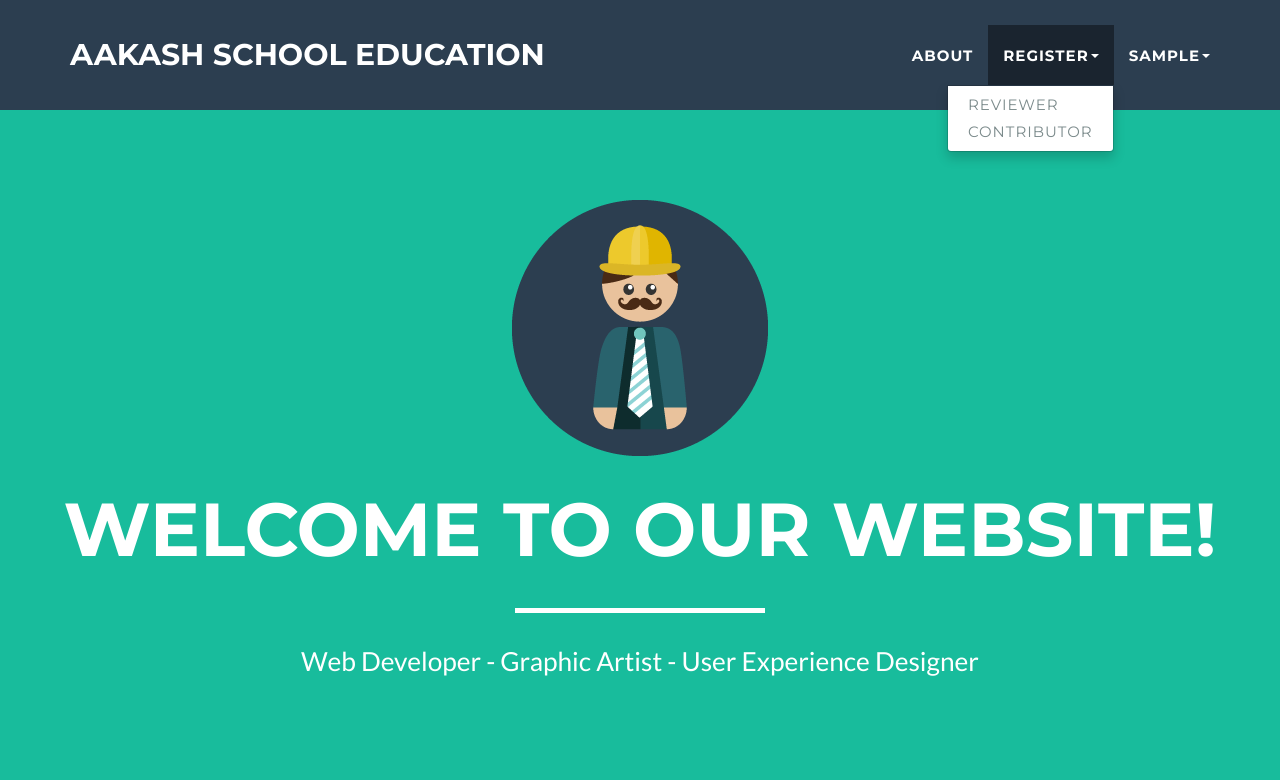
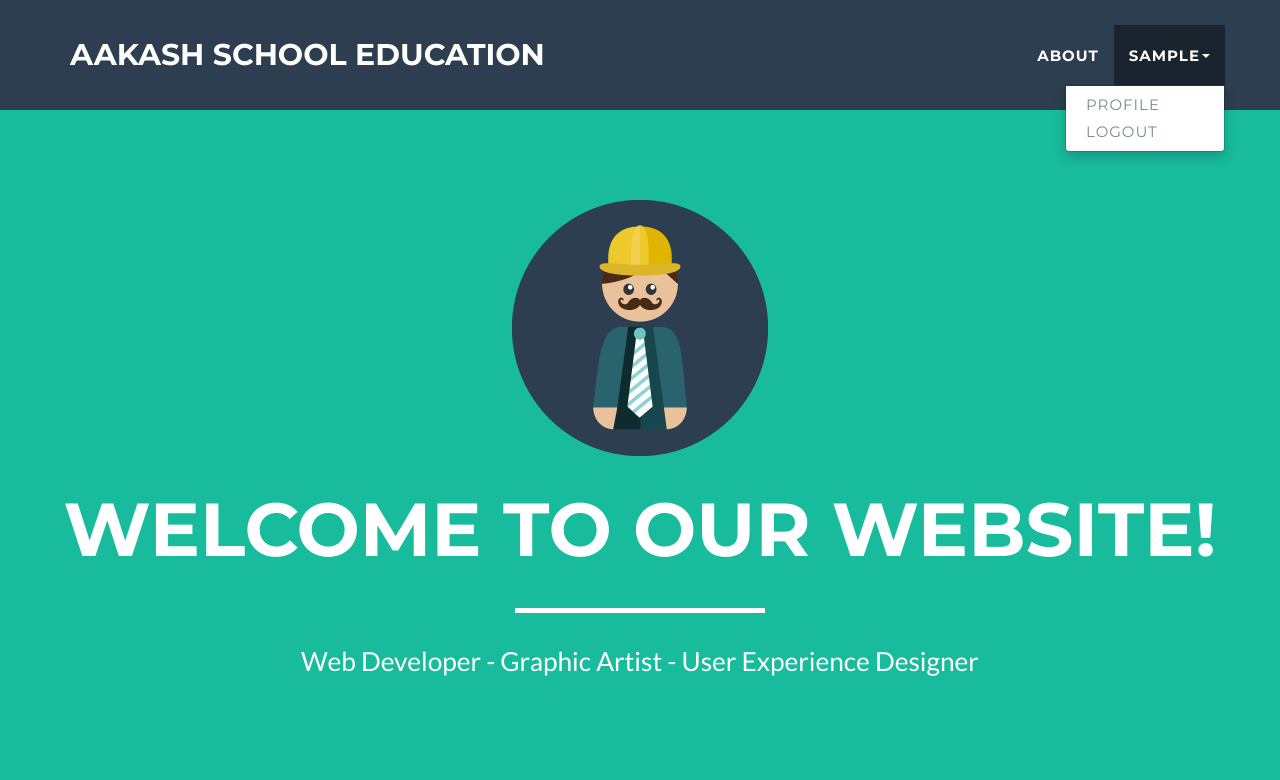
Before and after one commit to sudheer2980/webportal, a Django app: page / in a window 1280 px wide, after a click on "SAMPLE". Shown: the top 780 px of the page. Run offline with Django 3.2, Linux system fonts and the light colour scheme; the visitor is signed in with stand-in values (Sample User, id 1); data comes from the database, SQL or seed files in the repository; data that the repository does not hold is empty; parts of the project's set-up code (start-up, migrations or seed data) failed here and were passed over; some libraries are stand-ins or nearby versions.

Commit message:
Subject: Upload form.
Description:

- Display list of topics in Contributor's profile page.

```diff
--- a/templates/base.html
+++ b/templates/base.html
@@ -9,7 +9,7 @@
     <meta name="description" content="">
     <meta name="author" content="">
 
-    <title>{% block title %}IIT Summer Internship{% endblock title %}</title>
+    <title>{% block title %}Aakash School Education{% endblock title %}</title>
 
     <!-- Bootstrap Core CSS -->
     <link href="{% static 'css/bootstrap.min.css' %}" rel="stylesheet" type="text/css">
@@ -54,14 +54,31 @@
                     <li class="page-scroll">
                         <a href="/about/">About</a>
                     </li>
-		    {% if user in contributor %}
-		    <li class="page-scroll">
-			<a href="/contributor/profile/(?P<contri_username>\w+)/">upload</li>
-		    {% elif user in reviewer %}
-		      <li class="page-scroll">
-			<a href="/reviewer/profile/">review</li>
+
+
+
+	             {% if user.is_authenticated %}
+
+		    <!--  {% if contributor %} -->
+		    <!-- <li class="page-scroll"> -->
+		    <!--   <a href="/contributor/upload/">upload</a> -->
+		    <!-- </li> -->
+		    <!-- {% elif user in reviewer %} -->
+		    <!--   <li class="page-scroll"> -->
+		    <!-- 	<a href="/reviewer/profile/">review</li> -->
+		    <!--   {% endif %} -->
+
+
+		    <li class="dropdown">
+		      <a href="" class="dropdown-toggle"
+		         data-toggle="dropdown">{{user.username}}<b class="caret"></b></a>
+		      <ul class="dropdown-menu">
+			<li><a href="/contributor/profile/">Profile</a></li>
+			<li><a href="/logout/">Logout</a></li>
+		      </ul>
+		    </li>
 		    {% else %}
-		     <li class="dropdown">
+		    <li class="dropdown">
 		       <a href="#" class="dropdown-toggle"
 		          data-toggle="dropdown">Register<b class="caret"></b></a>
 		       <ul class="dropdown-menu">
@@ -69,18 +86,9 @@
 			 <li><a href="/contributor/signup/">Contributor</a></li>
 		       </ul>
 		     </li>
+		    <li><a href="/login/">Login</a></li>
 		    {% endif %}
-	             {% if user.is_authenticated %}
-		     <li class="dropdown">
-		       <a href="#" class="dropdown-toggle"
-		          data-toggle="dropdown">{{user.username}}<b class="caret"></b></a>
-		       <ul class="dropdown-menu">
-			 <li><a href="/logout/">Logout</a></li>
-		       </ul>
-		     </li>
-		     {% else %}
-		        <li><a href="/login/">Login</a></li>
-		     {% endif %}
+
                 </ul>
             </div>
             <!-- /.navbar-collapse -->
--- a/templates/contributor.html
+++ b/templates/contributor.html
@@ -18,7 +18,8 @@
 	    {% endfor %}
           </div>
       	  <div class="col-md-3"><br/></br/>
-				<strong>Welcome {{contri_username}}</strong><br/></br>
+
+<strong>Welcome {{user.first_name}}</strong><br/></br>
 
 <a href= "/contributor/upload/">Upload more </a><br><br>
 <div class="col-md-2"><br/>
--- a/templates/contributor_topic.html
+++ b/templates/contributor_topic.html
@@ -25,7 +25,8 @@
 				    <td><a href="/contributor/profile/{{class_num}}/{{sub}}/{{i.topic}}/{{i.id}}"></    a><strong>{{i.topic}}</strong></a>
 				    </td>
 
-				    <td>{{i.summary}}
+				    <td class="lead" text-align="justify">
+				      {{i.summary|safe|linebreaks}}
 				    </td>
 
 				    <td>
--- a/webapp/views.py
+++ b/webapp/views.py
@@ -24,15 +24,18 @@ def index(request):
     This function takes the request of user and direct it to home page.
     """
     context = RequestContext(request)
-    print request.user.username
+    # print request.user.username
 
     try:
         user = User.objects.get(username=request.user.username)
+        contributor= Contributor.objects.filter(user=request.user)
     except:
         user = None
+        contributor = None
 
     context_dict = {
         'user' : user,
+        'contributor': contributor,
     }
     return render_to_response("webapp/index.html", context_dict, context)
 
@@ -82,11 +85,16 @@ def contributor_profile(request):
 	-`REQUEST`:request from user
 	This function takes the request of user and direct it to profile page.
 	"""
+	context = RequestContext(request)
+        contributor= Contributor.objects.filter(user=request.user)
+        print contributor
 
-	context = RequestContext(request)
-	contributor= Contributor.objects.get(user=request.user)
         uploads = Subject.objects.values_list('class_number__class_number',flat=True).filter(contributor__user=request.user).distinct()
-	context_dict = {'uploads': uploads,'contributor':contributor}
+
+        context_dict = {
+            'uploads': uploads,
+            'contributor': contributor
+        }
     	return render_to_response('contributor.html', context_dict, context)
 
 
@@ -312,39 +320,44 @@ def commentpost(request):
 
 
 def contributor_upload(request):
-	"""Request for new upload by the contributor"""
-	context = RequestContext(request)
-	uploaded= False
-	if request.method == 'POST':
-	        print "we have a request for upload by the contributor"
-	        contributor_upload_form = ContributorUploadForm(request.POST,request.FILES)
-		if contributor_upload_form.is_valid():
-			print "Forms are valid"
-			subject=contributor_upload_form.save(commit=False)
-			# contri=Contributor.objects.get(user_id=id)
-      			contri = Contributor.objects.get(user=request.user)
-			subject.contributor=contri
-			if 'pdf' in request.FILES:
-                		subject.pdf=request.FILES['pdf']
-			if 'video' in request.FILES:
-                		subject.video = request.FILES['video']
-			if 'animation' in request.FILES:
-                		subject.animation = request.FILES['animation']
+    """Request for new upload by the contributor.
+    """
+    context = RequestContext(request)
+    uploaded= False
+    if request.POST:
+        print "we have a request for upload by the contributor"
+        contributor_upload_form = ContributorUploadForm(request.POST,
+                                                        request.FILES)
+        if contributor_upload_form.is_valid():
+            print "Forms is valid"
+            subject=contributor_upload_form.save(commit=False)
+            # contri=Contributor.objects.get(user_id=id)
+            contributor = Contributor.objects.get(user=request.user)
+            subject.contributor=contributor
+            if 'pdf' in request.FILES:
+                subject.pdf=request.FILES['pdf']
+            if 'video' in request.FILES:
+                subject.video = request.FILES['video']
+            if 'animation' in request.FILES:
+                subject.animation = request.FILES['animation']
 
-                        subject.save()
-			uploaded = True
-			contri_username = request.user.username
-			url=reverse('webapp.views.contributor_profile',kwargs={'contri_username':contri_username})
-                        return HttpResponseRedirect(url)
-			return HttpResponseRedirect(reverse('webapp.views.contributor_profile'))
-	        else:
-			if contributor_upload_form.errors:
-				print contributor_upload_form.errors
-	else:
-		contributor_upload_form = ContributorUploadForm()
+            subject.save()
+            uploaded = True
+            contributor_name = request.user.username
+            return HttpResponseRedirect('/contributor/profile/')
+        else:
+            if contributor_upload_form.errors:
+                print contributor_upload_form.errors
+    else:
+        # empty form
+        contributor_upload_form = ContributorUploadForm()
 
-        context_dict = {'contributor_upload_form': contributor_upload_form, 'uploaded':uploaded}
-        return render_to_response("upload.html", context_dict, context)
+    context_dict = {
+        'contributor_upload_form': contributor_upload_form,
+        'uploaded': uploaded
+    }
+
+    return render_to_response("upload.html", context_dict, context)
 
 @login_required
 def contributor_profile_edit(request):
```
Also changed, not shown: templates/upload.html (+9 -13 lines), webapp/forms.py (+22 -20 lines). Lines whose indentation alone changed are shown as unchanged.
